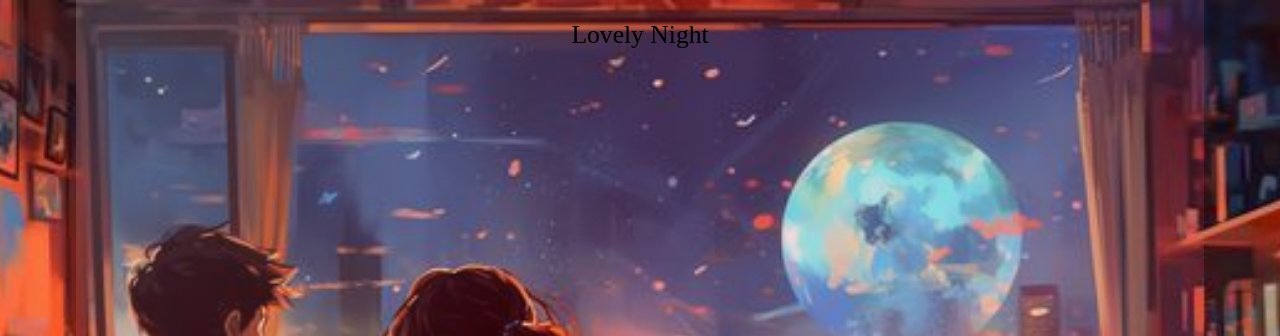
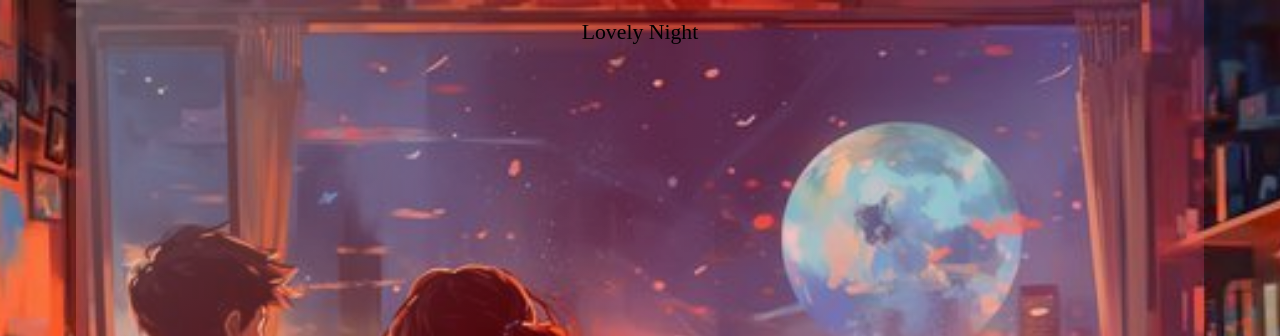
Before and after one commit to feistyiron75/nighty, a plain HTML site: page index.html in a window 1280 px wide. Shown: the top 336 px of the page. Drawn offline with Linux system fonts and the light colour scheme; a web font is replaced by a local one.

Commit message:
Update styles.css

```diff
--- a/styles.css
+++ b/styles.css
@@ -26,7 +26,7 @@ body {
   left: 50%;
   transform: translateX(-50%);
   font-family: 'Adelle', serif;
-  font-size: 2vw; /* Responsive size */
+  font-size: 1.7vw; /* Responsive size */
   color: black;
   z-index: 3;
 }
@@ -40,7 +40,7 @@ body {
   height: 100%;
   background: radial-gradient(circle, rgba(255,255,255,0.5), rgba(255,0,0,0.4), rgba(255,105,180,0.3), rgba(0,0,255,0.2));
   background-size: 300% 300%; /* Enlarge background for smoother transitions */
-  opacity: 0.4; /* Softer gradient effect */
+  opacity: 0.7; /* Softer gradient effect */
   animation: flowColors 15s ease infinite;
   z-index: 1;
 }
```
